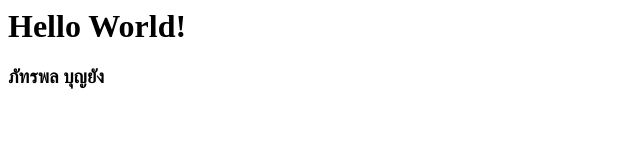
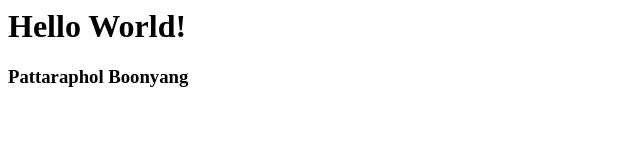
Before and after one commit to Icena07/myweb, a plain HTML site: page index.html in a window 1280 px wide. Shown: the whole page, without its empty margins (0-640 px from the left). Drawn offline with Linux system fonts and the light colour scheme.

Commit message:
Update index.html

```diff
--- a/index.html
+++ b/index.html
@@ -1,4 +1,4 @@
 <html>
   <h1>Hello World!</h1>
-  <h3>ภัทรพล บุญยัง</h3>
+  <h3>Pattaraphol Boonyang</h3>
 </html>
```
